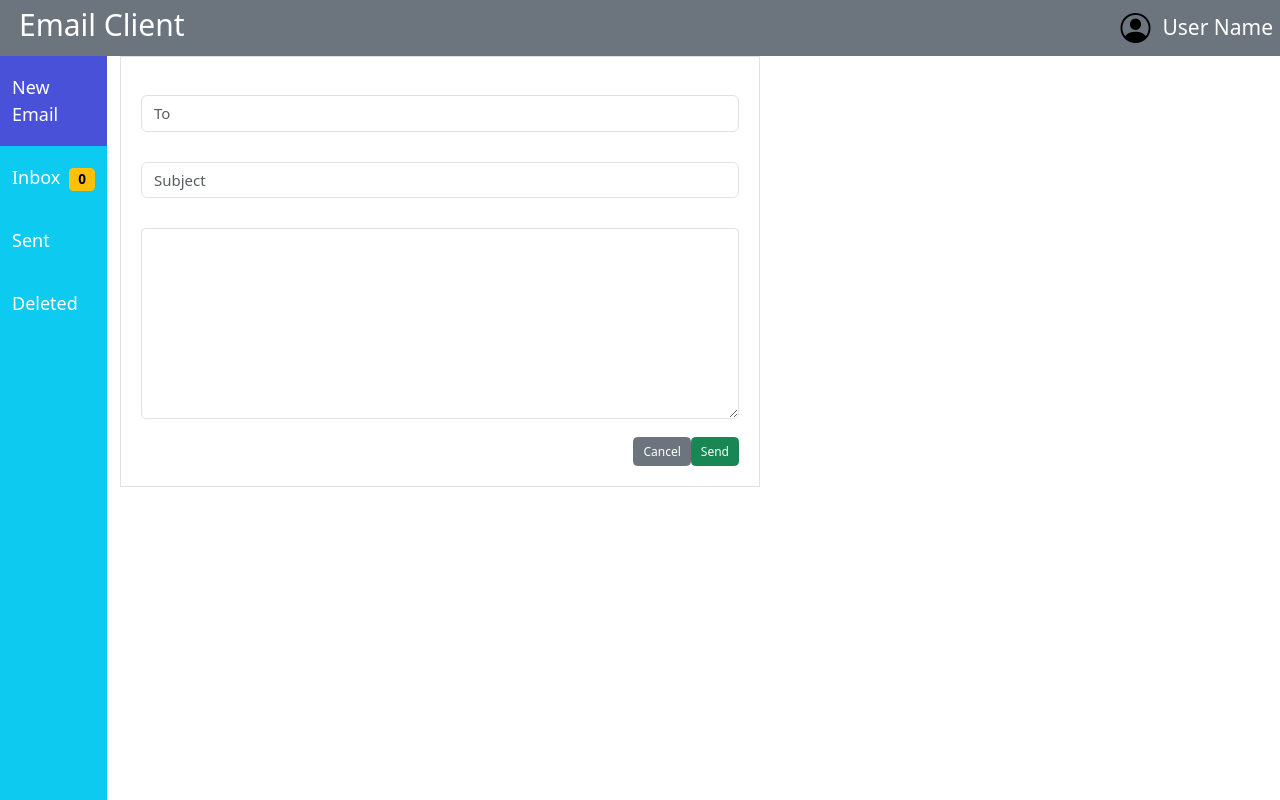
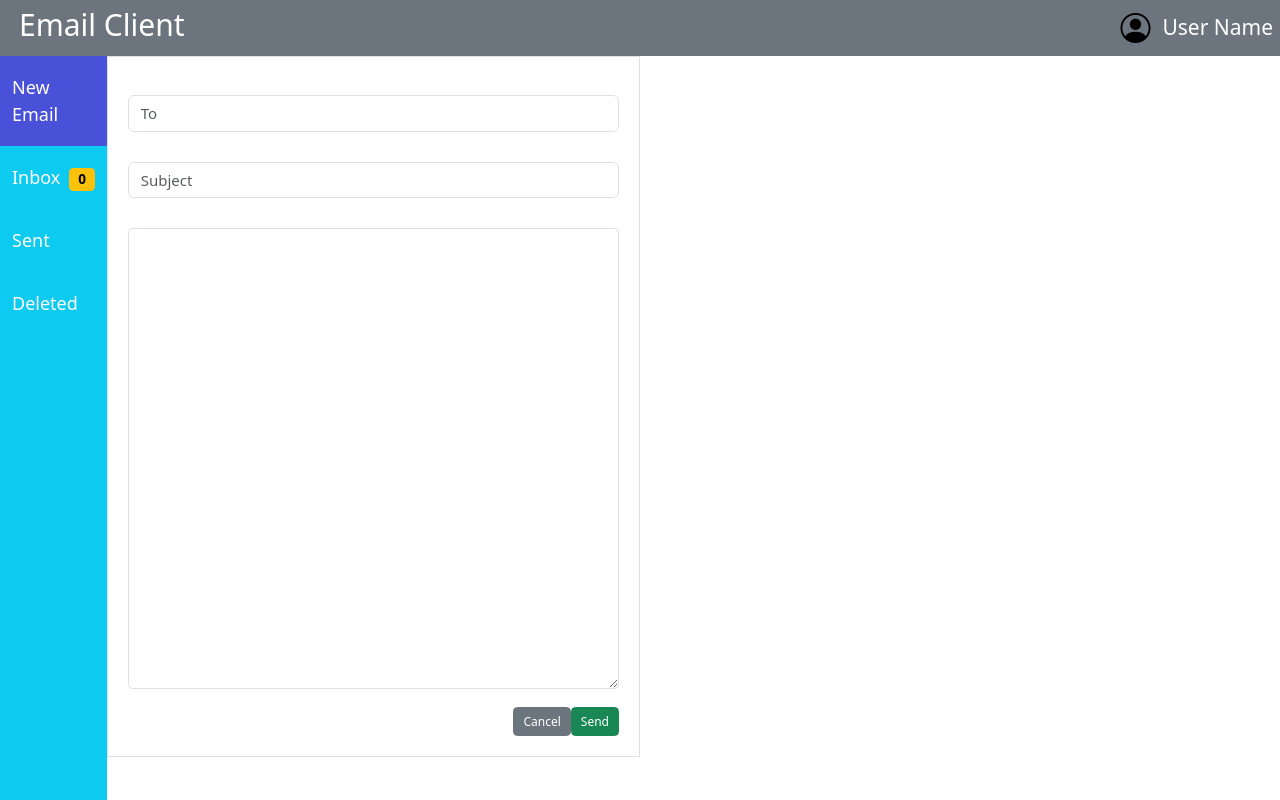
Before and after one commit to iO-Academy/2023-jul-cmail, a React (Vite) app: page / in a window 1280 px wide. Built offline with nearby package versions, Linux system fonts and the light colour scheme; no server answers.

Commit message:
new email component is more responsive, still needs to only take up full screen on mobile though

```diff
--- a/src/Components/NewEmail/NewEmail.css
+++ b/src/Components/NewEmail/NewEmail.css
@@ -1,7 +1,5 @@
 
 .newEmail {
     top:56px;
-    left: 120px;
-    width: 50%;
     padding: 20px;
 }
--- a/src/Components/NewEmail/index.jsx
+++ b/src/Components/NewEmail/index.jsx
@@ -3,7 +3,7 @@ import "./NewEmail.css"
 const NewEmail = ({handleInput}) => {
 
     return (
-    <div className="newEmail w-50 bg-white position-fixed border">
+        <div className="col-12 h-xs-100 col-md-7 offset-md-2 offset-lg-1 col-lg-5 newEmail bg-white position-fixed border">
             <div className="mb-3">
                 <label htmlFor="to" className="form-label"></label>
                 <input onInput={handleInput} type="email" className="form-control form-control-lg" placeholder="To"></input>
@@ -14,7 +14,7 @@ const NewEmail = ({handleInput}) => {
             </div>
             <div className="mb-3">
                 <label htmlFor="emailContent" className="form-label"></label>
-            <textarea className="form-control" rows="10"></textarea>
+                <textarea className="form-control" rows="25"></textarea>
                 </div>
             <div className="mt-4 ms-2 d-flex justify-content-end">
                 <button type="button" className="btn btn-secondary">Cancel</button>
```
Lines whose indentation alone changed are shown as unchanged.
